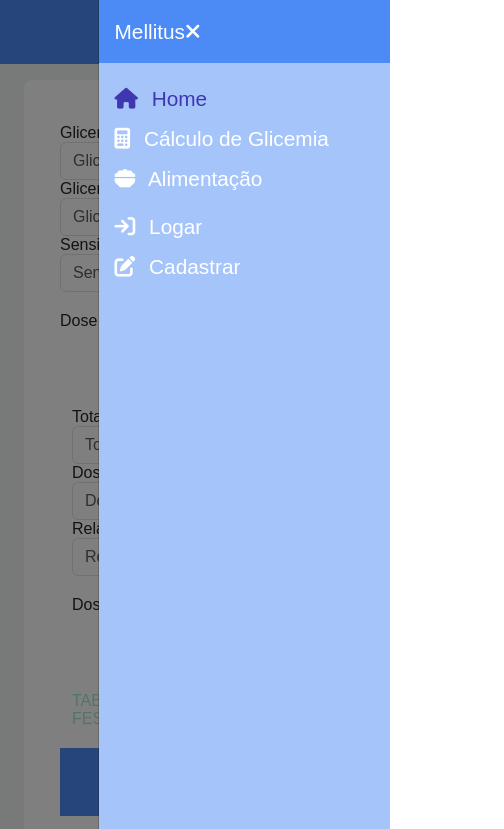
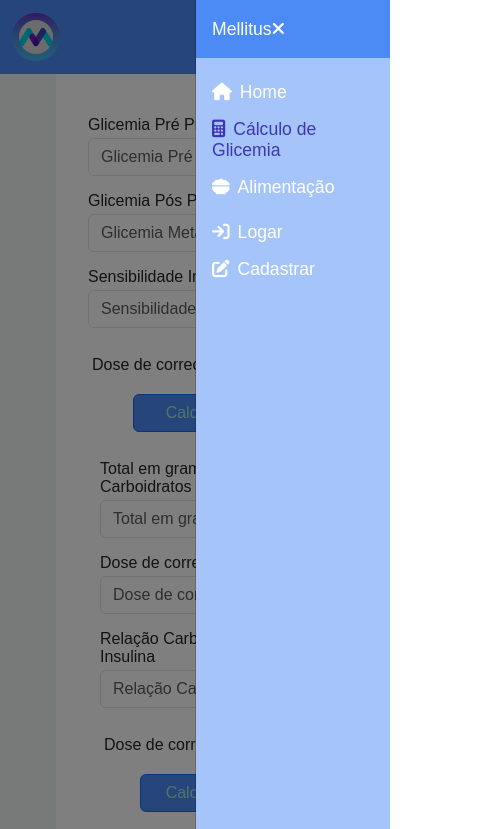
Before and after one commit to ICEI-PUC-Minas-PCO-SI/pco-si-2023-2-p1-tiaw-t1-g4-mellitus, a plain HTML site: page src/pages/calculo_glicemia.html in a window 390 px wide. Both pictures are taken after a click on the button "Toggle navigation". Shown: the top 829 px of the page, 504 px wide, since content can reach past the window. Drawn offline with nearby package versions, Linux system fonts and the light colour scheme.

Commit message:
Atualiza e corrige o front-end da funcionalidade

```diff
--- a/src/pages/calculo_glicemia.html
+++ b/src/pages/calculo_glicemia.html
@@ -1,120 +1,81 @@
 <!DOCTYPE html>
 <html lang="en">
+
 <head>
     <meta charset="UTF-8" />
     <meta http-equiv="X-UA-Compatible" content="IE=edge" />
     <meta name="viewport" content="width=device-width, initial-scale=1.0" />
     <title>Mellitus</title>
 
-    <link
-      href="https://cdn.jsdelivr.net/npm/bootstrap@5.3.0-alpha2/dist/css/bootstrap.min.css"
-      rel="stylesheet"
-      integrity="sha384-aFq/bzH65dt+w6FI2ooMVUpc+21e0SRygnTpmBvdBgSdnuTN7QbdgL+OapgHtvPp"
-      crossorigin="anonymous"
-    />
-    <link href="../template.css" rel="stylesheet" type="text/css" />
-    <link href="../style.css" rel="stylesheet" type="text/css" />
-    <link href="styleCG.css" rel="stylesheet" type="text/css"/>
+    <link href="https://cdn.jsdelivr.net/npm/bootstrap@5.3.0-alpha2/dist/css/bootstrap.min.css" rel="stylesheet"
+        integrity="sha384-aFq/bzH65dt+w6FI2ooMVUpc+21e0SRygnTpmBvdBgSdnuTN7QbdgL+OapgHtvPp" crossorigin="anonymous" />
+
+    <link href="./style.css" rel="stylesheet" type="text/css" />
+    <link href="styleCG.css" rel="stylesheet" type="text/css" />
 </head>
+
 <body>
     <header>
-        <div class="main-header">
-      <nav class="navbar fixed-top navbar-expand-lg">
+        <nav class="navbar fixed-top navbar-expand-md">
             <div class="container-fluid">
-          <a class="navbar-brand" href="#"></a>
-            <img
-              height="48"
-              width="48"
-              src="../assets/logo.png"
-              alt="Logo do Mellitus"
-            />
-          </a>
-          <button
-            class="navbar-toggler custom"
-            type="button"
-            data-bs-toggle="offcanvas"
-            data-bs-target="#offcanvasNavbar"
-            aria-controls="offcanvasNavbar"
-            aria-label="Toggle navigation"
-          >
+                <a class="navbar-brand" href="#"><img height="48" width="48" src="../assets/logo.png"
+                        alt="Logo do Mellitus" /></a>
+                <button class="navbar-toggler custom" type="button" data-bs-toggle="offcanvas"
+                    data-bs-target="#offcanvasNavbar" aria-controls="offcanvasNavbar" aria-label="Toggle navigation">
                     <i class="fa-solid fa-bars"></i>
                 </button>
 
-          <div
-            class="offcanvas w-75 offcanvas-end"
-            tabindex="-1"
-            id="offcanvasNavbar"
-            aria-labelledby="offcanvasNavbarLabel"
-          >
+                <div class="offcanvas w-50 offcanvas-end" tabindex="-1" id="offcanvasNavbar"
+                    aria-labelledby="offcanvasNavbarLabel">
                     <div class="offcanvas-header">
                         <span class="offcanvas-title" id="offcanvasNavbarLabel">
                             Mellitus
                         </span>
-              <button
-                class="btn-close custom"
-                type="button"
-                data-bs-dismiss="offcanvas"
-                aria-label="Close"
-              >
+                        <button class="btn-close custom" type="button" data-bs-dismiss="offcanvas" aria-label="Close">
                             <i class="fa-solid fa-xmark"></i>
                         </button>
                     </div>
                     <div class="offcanvas-body">
-              <ul class="navbar-nav mb-2 mb-lg-0">
+                        <ul class="navbar-nav mb-2 mb-md-0">
                             <li class="nav-item">
-                  <a class="nav-link active" href="#">
-                    <i class="fa-solid fa-house"></i>
-                    Home
-                  </a>
+                                <a class="nav-link" href="#"><i class="fa-solid fa-house"></i>Home</a>
                             </li>
                             <li class="nav-item">
-                  <a class="nav-link" aria-current="page" href="#">
-                    <i class="fa-solid fa-calculator"></i>
-                    Cálculo de Glicemia
-                  </a>
+                                <a class="nav-link active" aria-current="page" href="#"><i
+                                        class="fa-solid fa-calculator"></i>Cálculo de Glicemia</a>
                             </li>
                             <li class="nav-item">
-                  <a class="nav-link" href="#">
-                    <i class="fa-solid fa-bowl-food"></i>
-                    Alimentação
-                  </a>
+                                <a class="nav-link" href="#"><i class="fa-solid fa-bowl-food"></i>Alimentação</a>
                             </li>
                         </ul>
                         <ul class="navbar-nav auth-items">
                             <li class="nav-item">
-                  <a class="nav-link" href="#">
-                    <i class="fa-solid fa-arrow-right-to-bracket"></i>
-                    Logar
-                  </a>
+                                <a class="nav-link" href="#"><i class="fa-solid fa-arrow-right-to-bracket"></i>Logar</a>
                             </li>
                             <li class="nav-item">
-                  <a class="nav-link" href="#">
-                    <i class="fa-solid fa-pen-to-square"></i>
-                    Cadastrar
-                  </a>
+                                <a class="nav-link" href="#"><i class="fa-solid fa-pen-to-square"></i>Cadastrar</a>
                             </li>
                         </ul>
                     </div>
                 </div>
             </div>
         </nav>
-    </div>
     </header>
 
     <main>
         <div class="main-header">
-            <div class="container">
-                <div class="row ">
-                    <div class="col-12 col-md-4 col-sm-12 col-lg-4 " >
-                        <label>Glicemia Pré Prandial</label>
+            <div class="container-fluid">
+                <div class="row">
+                    <div class="col-md-4 p-2">
+                        <label class="pb-1">Glicemia Pré Prandial</label>
                         <input id="gliPre" class="form-control" type="text" placeholder="Glicemia Pré Prandial">
                     </div>
-                    <div class="col-12 col-md-4 col-sm-12 col-lg-4">
-                        <label>Glicemia  Pós Prandial</label>
+                    <div class="col-md-4 p-2">
+                        <label class="pb-1">Glicemia Pós Prandial</label>
                         <input id="gliPos" class="form-control" type="text" placeholder="Glicemia Meta Pós Prandial">
                     </div>
-                    <div class="col-12 col-md-4 col-sm-12 col-lg-4">
-                        <label>Sensibilidade Insulínica</label>
+                    <div class="col-md-4 p-2">
+                        <label class="pb-1">Sensibilidade Insulínica</label>
                         <input id="sensi" class="form-control" type="text" placeholder="Sensibilidade Insulínica">
                     </div>
                 </div>
@@ -126,19 +87,21 @@
                         <button id="calculo" type="button" onclick="calculo()" class="btn btn-primary">Calcular</button>
                     </div>
                 </div>
-                <div class="container">
+                <div class="container-fluid">
                     <div class="row">
-                      <div class="col-12 col-md-4 col-sm-12 col-lg-4">
-                          <label>Total em grama de Carboidratos</label>
-                          <input id="Carb" class="form-control" type="text" placeholder="Total em grama de Carboidratos">
+                        <div class="col-md-4 p-2">
+                            <label class="pb-1">Total em grama de Carboidratos</label>
+                            <input id="Carb" class="form-control" type="text"
+                                placeholder="Total em grama de Carboidratos">
                         </div>
-                      <div class="col-12 col-md-4 col-sm-12 col-lg-4 ">
-                          <label>Dose de correção anterior</label>
+                        <div class="col-md-4 p-2">
+                            <label class="pb-1">Dose de correção anterior</label>
                             <input id="Res" class="form-control" type="text" placeholder="Dose de correção anterior">
                         </div>
-                      <div class="col-12 col-md-4 col-sm-12 col-lg-4">
-                          <label>Relação Carboidratos Insulina</label>
-                          <input id="Relacao" class="form-control" type="text" placeholder="Relação Carboidratos Insulina">
+                        <div class="col-md-4 p-2">
+                            <label class="pb-1">Relação Carboidratos Insulina</label>
+                            <input id="Relacao" class="form-control" type="text"
+                                placeholder="Relação Carboidratos Insulina">
                         </div>
                     </div>
                     <div class="row">
@@ -146,7 +109,8 @@
                     </div>
                     <div class="row text-center">
                         <div class="col">
-                          <button id="calculo2" type="button" onclick="calculo2()" class="btn btn-primary">Calcular</button>
+                            <button id="calculo2" type="button" onclick="calculo2()"
+                                class="btn btn-primary">Calcular</button>
                         </div>
                     </div>
 
@@ -465,15 +429,11 @@
             </div>
     </main>
 
-    <script
-      src="https://cdn.jsdelivr.net/npm/bootstrap@5.3.0-alpha3/dist/js/bootstrap.min.js"
+    <script src="https://cdn.jsdelivr.net/npm/bootstrap@5.3.0-alpha3/dist/js/bootstrap.min.js"
         integrity="sha384-Y4oOpwW3duJdCWv5ly8SCFYWqFDsfob/3GkgExXKV4idmbt98QcxXYs9UoXAB7BZ"
-      crossorigin="anonymous"
-    ></script>
-    <script
-      src="https://kit.fontawesome.com/d617ea5e74.js"
-      crossorigin="anonymous"
-    ></script>
+        crossorigin="anonymous"></script>
+    <script src="https://kit.fontawesome.com/d617ea5e74.js" crossorigin="anonymous"></script>
     <script src="controle.js"></script>
 </body>
+
 </html>
--- /dev/null
+++ b/src/pages/style.css
@@ -0,0 +1,165 @@
+@import url('https://fonts.googleapis.com/css2?family=Inter:wght@100;300;500;700&display=swap');
+
+body {
+  font-family: 'Inter', sans-serif;
+}
+
+nav, div.offcanvas-header {
+background-color: var(--blue);
+}
+
+.offcanvas-header {
+  font-size: 1.1rem;
+}
+
+.offcanvas-body {
+  background-color: var(--phantom-blue);
+}
+
+a.nav-link {
+  color: var(--white);
+  font-weight: 500;
+  font-size: 1.1rem;
+
+}
+
+.offcanvas-title {
+  color: var(--white);
+}
+
+
+a.nav-link:hover, a.nav-link.active {
+  color: var(--dark-blue) !important;
+}
+
+ul.navbar-nav {
+  margin-left: auto;
+}
+
+.fa-solid {
+  margin-right: 0.5rem;
+}
+
+.fa-solid.fa-bars, .fa-solid.fa-xmark {
+  color: var(--white);
+  margin-right:0;
+}
+
+button.btn-close.custom {
+  all: unset;
+  background-color: transparent;
+}
+
+button.navbar-toggler.custom, button.navbar-toggler.custom:focus {
+  border: 1px solid var(--white);
+  box-shadow: unset;
+}
+
+:root {
+  --blue: #4c8bf5;
+  --phantom-blue: #4c8bf580;
+  --orange: #f8c060;
+  --lilac: #bdb2ff;
+  --purple: #6038c0;
+  --dark-blue: #4036b1;
+  --green: #adeacb;
+  --white: #ffffff;
+}
+
+* {
+  margin: 0;
+  padding: 0;
+  box-sizing: border-box;
+  font: 1em sans-serif;
+}
+
+p{
+    font-family: 'Times New Roman', Times, serif;
+    font-size: 20px;
+    text-align: justify;
+}
+
+.nome {
+  font-size: 1rem;
+  color: #ffff;
+}
+
+@media (max-width: 992px) {
+  .nome {
+    display: none;
+  }
+}
+
+main {
+  display: flex;
+  flex-direction: column;
+  gap: 1.5rem;
+  padding: 4rem 3.5rem;
+  background-color: #f0f2f2;
+}
+
+.main-header {
+  background-color: white;
+  padding: 1.5rem;
+  border-radius: 0.5rem;
+}
+
+.main-header form {
+  display: flex;
+  gap: 1rem;
+  flex: 1;
+}
+
+.main-header form input {
+  flex: 1;
+  font-size: 0.9rem;
+  outline: none;
+  border: 1px solid rgba(0, 0, 0, 0.2);
+  border-radius: 0.5rem;
+  padding: 10px;
+}
+
+.main-header form select {
+  font-size: 0.9rem;
+  outline: none;
+  border: 1px solid rgba(0, 0, 0, 0.2);
+  border-radius: 0.5rem;
+  padding: 10px;
+}
+
+.main-header form button {
+  font-size: 0.9rem;
+
+  outline: none;
+  border: none;
+  border-radius: 0.5rem;
+
+  padding: 10px 2rem;
+
+  cursor: pointer;
+
+  color: white;
+  background-color: rgba(0, 0, 0, 0.7);
+}
+
+.main-body {
+  display: flex;
+  flex-wrap: wrap;
+  justify-content: space-between;
+  padding: 10px;
+}
+
+.body-width {
+  width: 70%;
+}
+
+.body-width-image {
+  text-align: center;
+  width: 30%;
+}
+
+@media (max-width: 704px) {
+  .main-header form {
+    flex-direction: column;
+  }
+}
--- a/src/template.css
+++ b/src/template.css
@@ -1,7 +1,7 @@
 @import url('https://fonts.googleapis.com/css2?family=Inter:wght@100;300;500;700&display=swap');
 
 body {
-  font-family: font-family: 'Inter', sans-serif;
+  font-family: 'Inter', sans-serif;
 }
 
 nav, div.offcanvas-header {
@@ -9,7 +9,7 @@ background-color: var(--blue);
 }
 
 .offcanvas-header {
-  font-size: 1.3rem;
+  font-size: 1.1rem;
 }
 
 .offcanvas-body {
@@ -19,7 +19,7 @@ background-color: var(--blue);
 a.nav-link {
   color: var(--white);
   font-weight: 500;
-  font-size: 1.3rem;
+  font-size: 1.1rem;
 
 }
 
```
Also changed, not shown: src/template.html (+3 -3 lines). Lines whose indentation alone changed are shown as unchanged.
